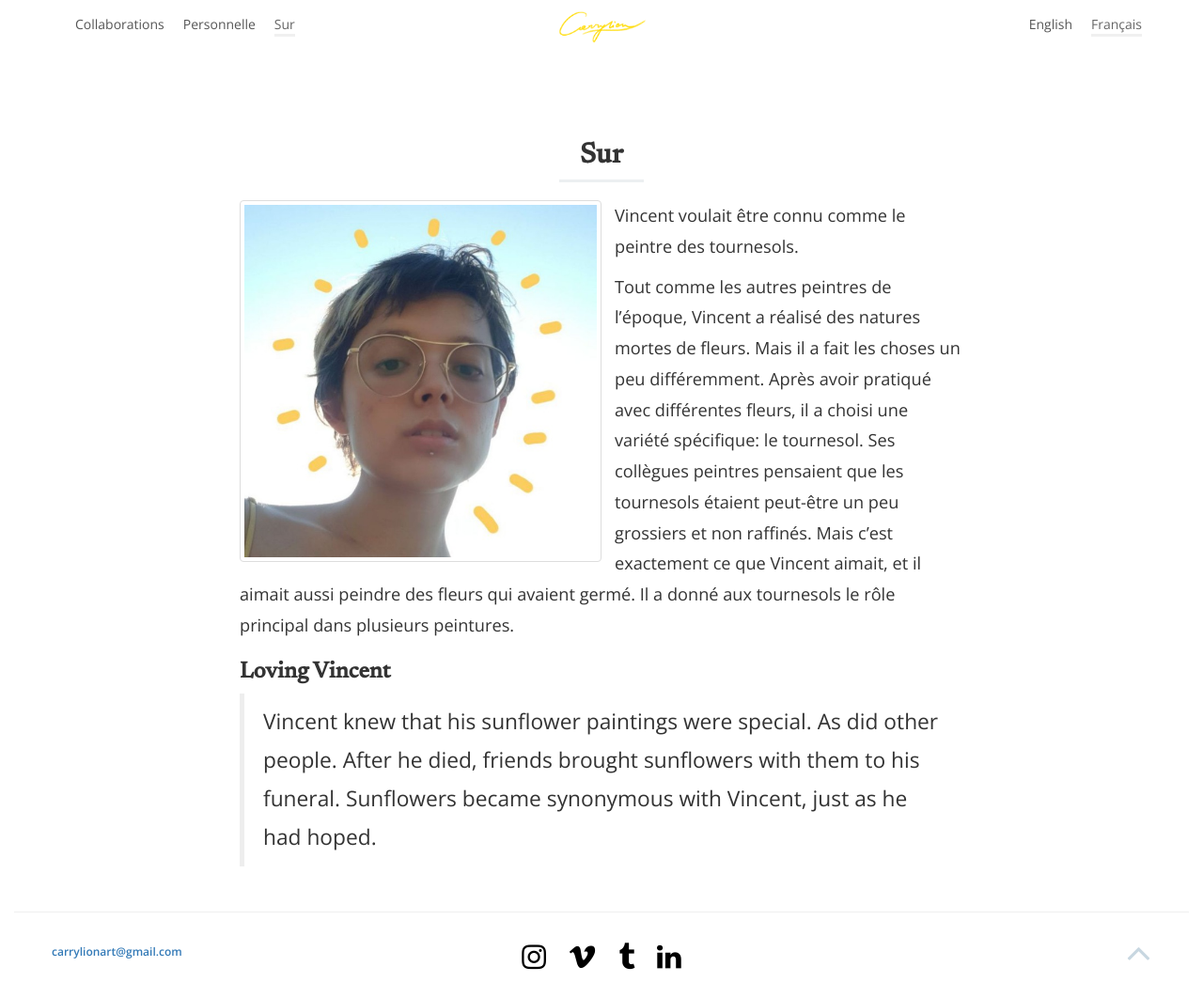
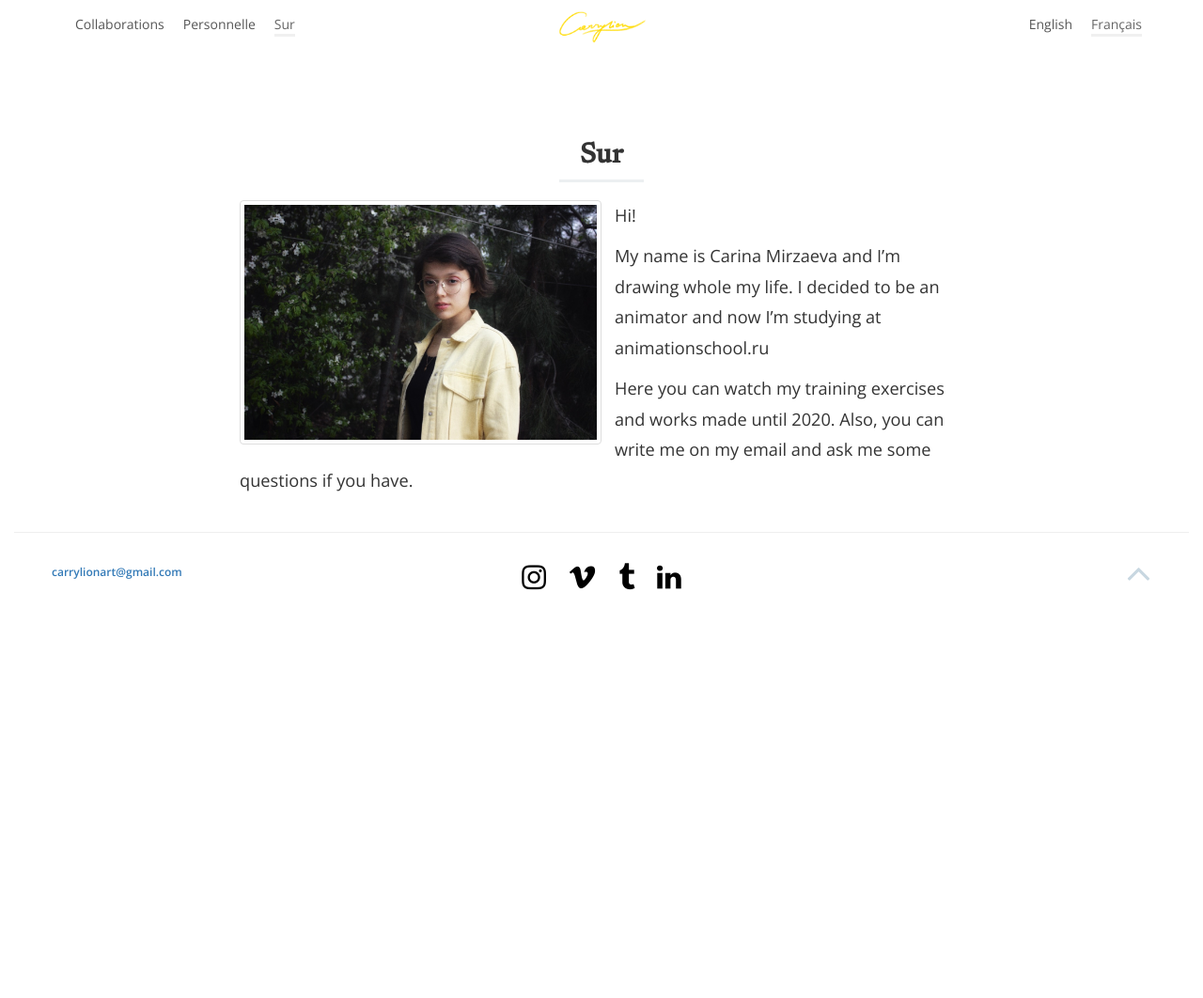
Before and after one commit to ryuldashev/carrylion.com, a Jekyll site: the page built from about.md, in a window 1280 px wide. Shown: the whole page at 94% size. Built offline with Jekyll 4.4.1, drawn with Linux system fonts in a browser that asks for light colours; nearby versions of some CDN libraries; after the commit the page ends 900 px from its top, so only the background shows below that.

Commit message:
Updated About

```diff
--- a/about.md
+++ b/about.md
@@ -1,14 +1,13 @@
 ---
 title: Sur
 permalink: "/about"
+image: "/uploads/IMG_20200323_210806_240-01.jpeg"
+file_cv:
 layout: inner
-image: "/img/carina2.jpg"
 ---
 
-Vincent voulait être connu comme le peintre des tournesols.
+Hi!
 
-Tout comme les autres peintres de l'époque, Vincent a réalisé des natures mortes de fleurs. Mais il a fait les choses un peu différemment. Après avoir pratiqué avec différentes fleurs, il a choisi une variété spécifique: le tournesol. Ses collègues peintres pensaient que les tournesols étaient peut-être un peu grossiers et non raffinés. Mais c'est exactement ce que Vincent aimait, et il aimait aussi peindre des fleurs qui avaient germé. Il a donné aux tournesols le rôle principal dans plusieurs peintures.
+My name is Carina Mirzaeva and I’m drawing whole my life. I decided to be an animator and now I’m studying at animationschool.ru
 
-### Loving Vincent
-
-> Vincent knew that his sunflower paintings were special. As did other people. After he died, friends brought sunflowers with them to his funeral. Sunflowers became synonymous with Vincent, just as he had hoped.
+Here you can watch my training exercises and works made until 2020. Also, you can write me on my email and ask me some questions if you have.
```
